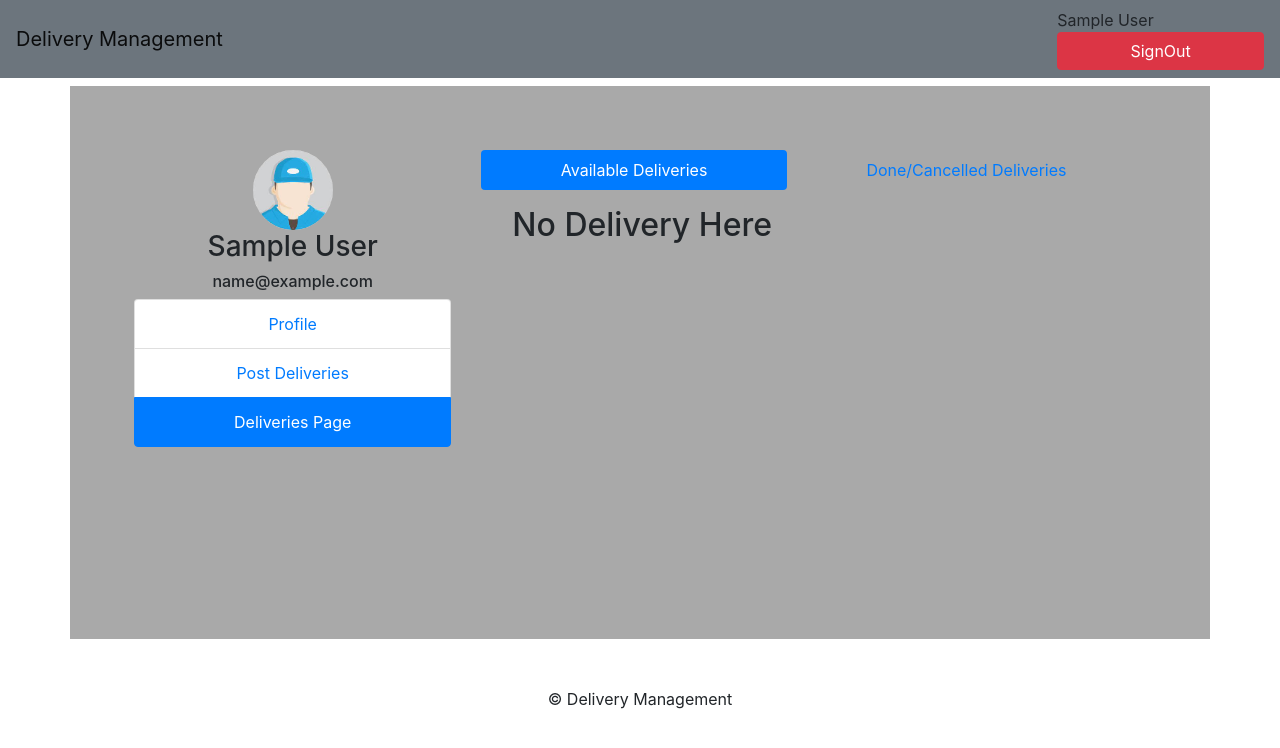
After one commit to Muhammadkorumtallee/FinalYearProject-Delivery, a Django app: page /restaurant/deliveries/current/ in a window 1280 px wide. The commit adds this page. Shown: the top 748 px of the page. Run offline with Django 3.2, Linux system fonts and the light colour scheme; the visitor is signed in with stand-in values (Sample User, id 1); data comes from the database, SQL or seed files in the repository; data that the repository does not hold is empty; parts of the project's set-up code (start-up, migrations or seed data) failed here and were passed over; some libraries are stand-ins or nearby versions.

Commit message:
Cancel delivery

```diff
--- a/core/restaurant/views.py
+++ b/core/restaurant/views.py
@@ -1,7 +1,7 @@
 
 from ast import Del
 from django.conf import settings
-from django.shortcuts import redirect, render
+from django.shortcuts import get_object_or_404, redirect, render
 from django.urls import reverse
 from django.contrib.auth.decorators import login_required
 from core.restaurant import forms
@@ -92,3 +92,41 @@ def post_delivery(request):
         'deliverypost_form': deliverypost_form,
         "posting": posts,
         "GOOGLE_API_MAP": settings.GOOGLE_API_MAP,})
+
+@login_required(login_url="/sign-in/?next=/restaurant/")
+def current_delivery_page(request):
+    deliveries = Delivery.objects.filter(
+        restaurant = request.user.restaurant,
+        status_of_delivery__in=[
+            Delivery.DELIVERY_DELIVERING,
+            Delivery.DELIVERY_POSTED
+        ]
+    )
+
+
+
+    if request.method == 'POST':
+        delivery = get_object_or_404(Delivery, pk=request.POST.get('receipt_number'))
+        if delivery:
+            delivery.status_of_delivery = Delivery.DELIVERY_CANCELLED
+            delivery.save()
+
+    return render(request, 'restaurant/deliveries.html',
+    {
+        "deliveries": deliveries
+    })
+
+@login_required(login_url="/sign-in/?next=/restaurant/")
+def archived_delivery_page(request):
+    deliveries = Delivery.objects.filter(
+        restaurant = request.user.restaurant,
+        status_of_delivery__in=[
+            Delivery.DELIVERY_DELIVERED,
+            Delivery.DELIVERY_CANCELLED
+        ]
+    )
+
+    return render(request, 'restaurant/deliveries.html',
+    {
+        "deliveries": deliveries
+    })
--- /dev/null
+++ b/core/templates/restaurant/deliveries.html
@@ -0,0 +1,67 @@
+{% extends 'restaurant/restaurantpage.html' %}
+
+{% block main %}
+<script src="https://kit.fontawesome.com/d26d1345cd.js" crossorigin="anonymous"></script>
+{% url 'restaurant:current_delivery' as current_delivery_url %}
+{% url 'restaurant:archived_delivery' as archived_delivery_url %}
+
+<ul class="nav nav-pills nav-fill">
+    <li class="nav-item">
+        <a class="nav-link {% if request.path == current_delivery_url %}active{% endif %}" href="{% url 'restaurant:current_delivery' %}">Available Deliveries</a>
+    </li>
+    <li class="nav-item">
+        <a class="nav-link {% if request.path == archived_delivery_url %}active{% endif %}" href="{% url 'restaurant:archived_delivery' %}">Done/Cancelled Deliveries</a>
+    </li>
+</ul>
+
+<div class="list-group m-3">
+    {% if deliveries %}
+    {% for d in deliveries %}
+    <div>
+        <div class="card">
+            <h6 class="text-center">{{ d.posted_time }}</h6>
+            <div class="row card-body">
+                <div class="col-9">
+                    <div class="m-3">
+                        <em class="fas fa-solid fa-map-pin"></em>
+                        <strong class="m-3">{{ d.restaurant }}</strong>
+                    </div>
+
+                    <div class="m-3">
+                        <em class="fas fa-flag-checkered"></em>
+                        <strong class="m-2">{{ d.address }}</strong>
+                        <br>
+                        <small class="font-weight-bold">Information :</small>
+                        <small>{{ d.information }}</small>
+                        <br>
+                        <small>receipt_number : {{ d.receipt_number }}</small>
+                    </div>
+                </div>
+
+                <div class="col-3">
+                    <div>
+                        <span
+                         class="badge m-3 {% if request.path == archived_delivery_url %}badge badge-danger{% else %} badge badge-success {% endif %}">{{ d.status_of_delivery }}
+                        </span>
+                        <h4 class="m-3">€{{ d.price }}0</h4>
+                    </div>
+                    {% if d.status_of_delivery == 'posted' %}
+                    <form method="POST">
+                        {% csrf_token %}
+                        <button type="submit" class="btn btn-danger" name="update">Cancel</button>
+                        <input type="hidden" value="{{ d.receipt_number }}" name="receipt_number">
+                    </form>
+                    {% endif %}
+                </div>
+            </div>
+        </div>
+    </div>
+    {% endfor %}
+    {% else %}
+    <div class="col-9">
+        <h2>No Delivery Here</h2>
+    </div>
+    {% endif %}
+</div>
+
+{% endblock %}
--- a/core/templates/restaurant/post_delivery.html
+++ b/core/templates/restaurant/post_delivery.html
@@ -1,4 +1,4 @@
-{% extends 'base.html' %}
+{% extends 'restaurant/restaurantpage.html' %}
 {% load bootstrap4 %}
 
 {% block head %}
@@ -16,7 +16,7 @@
 </style>
 {% endblock %}
 
-{% block content %}
+{% block main %}
 
 <div class="container">
     <div class="card mt-4 text-center ">
--- a/core/templates/restaurant/restaurantpage.html
+++ b/core/templates/restaurant/restaurantpage.html
@@ -2,6 +2,11 @@
 {% load static %}
 
 {% block content %}
+
+{% url 'restaurant:current_delivery' as current_delivery_url %}
+{% url 'restaurant:archived_delivery' as archived_delivery_url %}
+{% url 'restaurant:post_delivery' as post_delivery_url %}
+{% url 'restaurant:restaurant_profile' as restaurant_profile_url %}
 
 <div class="container mt-2" style="background-color: darkgray; padding: 5% 5% 15% 5%">
     <div class="row">
@@ -13,8 +18,9 @@
                 <h6>{{request.user.restaurant.restaurant_address}}</h6>
             </div>
             <div class="list-group text-center">
-                <a href="{% url 'restaurant:restaurant_profile' %}" class="list-group-item">Profile</a>
-                <a href="{% url 'restaurant:post_delivery' %}" class="list-group-item">List Deliveries</a>
+                <a href="{% url 'restaurant:restaurant_profile' %}" class="list-group-item {% if request.path == restaurant_profile_url %} active {% endif %}">Profile</a>
+                <a href="{% url 'restaurant:post_delivery' %}" class="list-group-item {% if request.path == post_delivery_url %} active {% endif %}">Post Deliveries</a>
+                <a href="{% url 'restaurant:current_delivery' %}" class="list-group-item {% if request.path == current_delivery_url or request.path == archived_delivery_url %}active{% endif %}">Deliveries Page</a>
 
             </div>
         </div>
--- a/finalproject/urls.py
+++ b/finalproject/urls.py
@@ -28,7 +28,8 @@ restaurant_urlpatterns = [
     path('', r_views.home, name="home"),
     path('restaurant_profile/', r_views.profilepage, name="restaurant_profile"),
     path('post_delivery/', r_views.post_delivery, name="post_delivery"),
-
+    path('deliveries/current/', r_views.current_delivery_page, name="current_delivery"),
+    path('deliveries/archived/', r_views.archived_delivery_page, name="archived_delivery"),
 ]
 
 driver_urlpatterns = [
```
Also changed, not shown: core/migrations/0016_auto_20220306_1718.py (added), core/migrations/0017_auto_20220306_1719.py (added).
